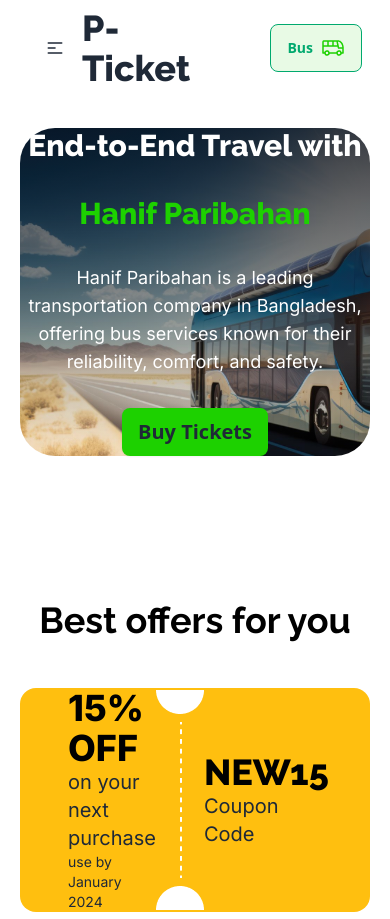
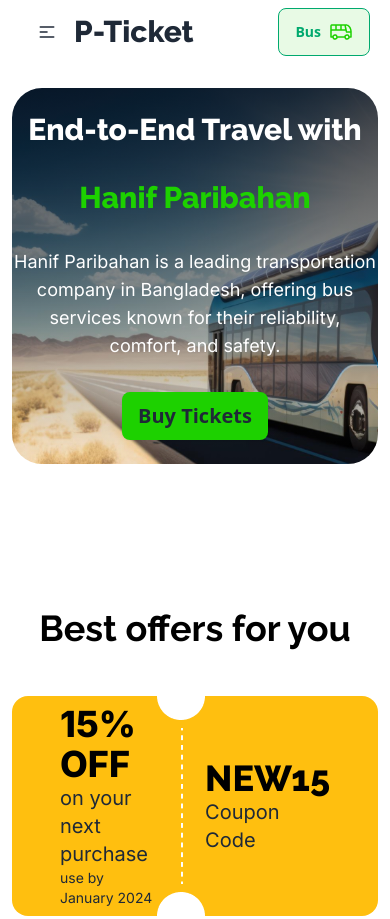
Before and after one commit to Rasel9360/assignment-five-final, a plain HTML site: page index.html in a window 390 px wide. Shown: the top 919 px of the page. Drawn offline with nearby package versions, Linux system fonts and the light colour scheme.

Commit message:
mobile responsive prolem solve

```diff
--- a/index.html
+++ b/index.html
@@ -17,7 +17,7 @@
 </head>
 
 <body>
-    <header class="container px-5 mx-auto lg:px-24 space-y-8">
+    <header class="container px-3 mx-auto lg:px-24 space-y-6">
         <!-- navbar section -->
         <nav>
             <div class="navbar bg-base-100">
@@ -38,7 +38,7 @@
                             <li><a href="#">Search</a></li>
                         </ul>
                     </div>
-                    <a class="rale-font text-4xl font-extrabold">P-Ticket</a>
+                    <a class="rale-font text-3xl lg:text-4xl font-extrabold">P-Ticket</a>
                 </div>
                 <div class="navbar-center hidden lg:flex">
                     <ul class="menu menu-horizontal px-1 rale-font text-lg font-semibold">
@@ -56,7 +56,7 @@
         </nav>
         <!-- banner section -->
         <div
-            class="bg-[linear-gradient(180deg,rgba(3,7,18,0.50),rgba(3,7,18,0.00)100%),url(images/banner.png);] bg-no-repeat bg-cover lg:bg-cover lg:h-[] flex flex-row justify-center items-center text-center rounded-[35px] py-6- lg:pt-20">
+            class="bg-[linear-gradient(180deg,rgba(3,7,18,0.50),rgba(3,7,18,0.00)100%),url(images/banner.png);] bg-no-repeat bg-cover lg:bg-cover flex flex-row justify-center items-center text-center rounded-[30px] py-6 lg:py-0 lg:pt-32">
             <div class="space-y-8">
                 <h1 class="text-white rale-font text-3xl lg:text-6xl font-extrabold text-center">End-to-End Travel with
                 </h1>
@@ -107,7 +107,7 @@
     </header>
     <main>
         <!-- Best offers section -->
-        <section class="mt-36 space-y-12 px-5 lg:px-0">
+        <section class="mt-36 space-y-12 px-3 lg:px-0">
             <h2 class="text-4xl lg:text-5xl font-bold rale-font text-black text-center">
                 Best offers for you
             </h2>
@@ -155,7 +155,7 @@
             <!-- Tickets price section -->
             <div class="flex justify-center items-center my-10">
                 <div
-                    class="flex flex-col lg:flex-row rounded-3xl py-10 lg:py-0 px-[68px] bg-white items-center justify-center gap-12 shadow-xl">
+                    class="flex flex-col lg:flex-row rounded-3xl py-10 lg:py-0 px-[35px] lg:px-[68px] bg-white items-center justify-center gap-12 shadow-xl">
                     <div>
                         <div class="flex flex-col lg:flex-row gap-5 lg:gap-[200px]">
                             <div class="flex gap-3">
```
